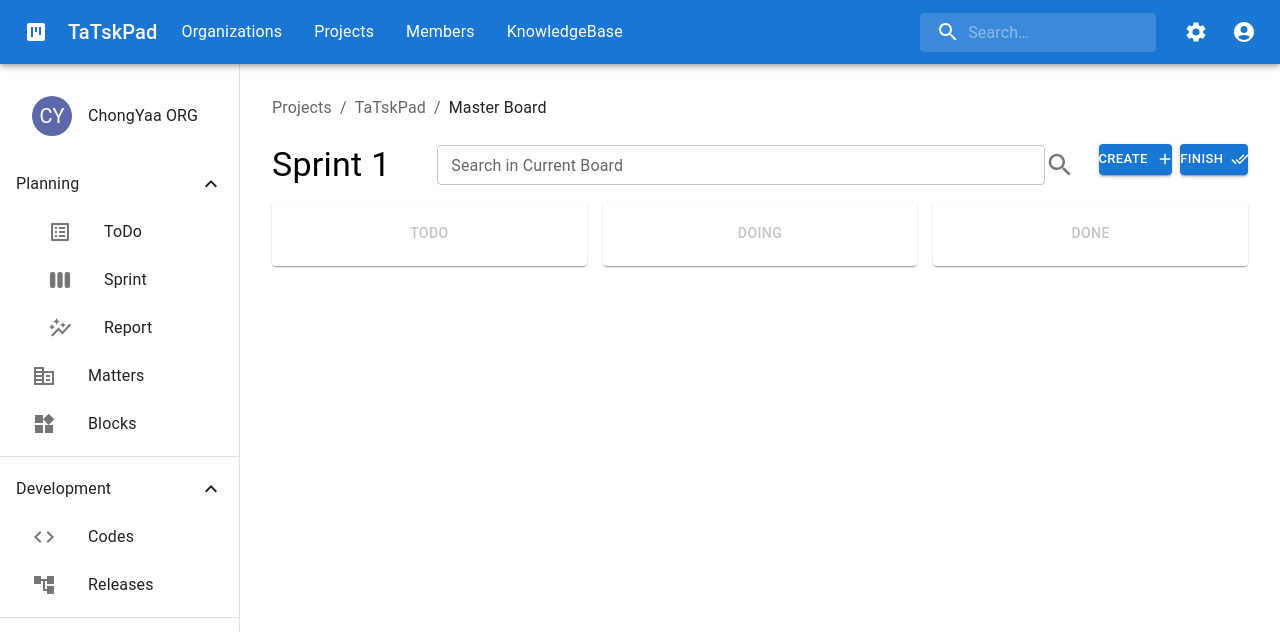
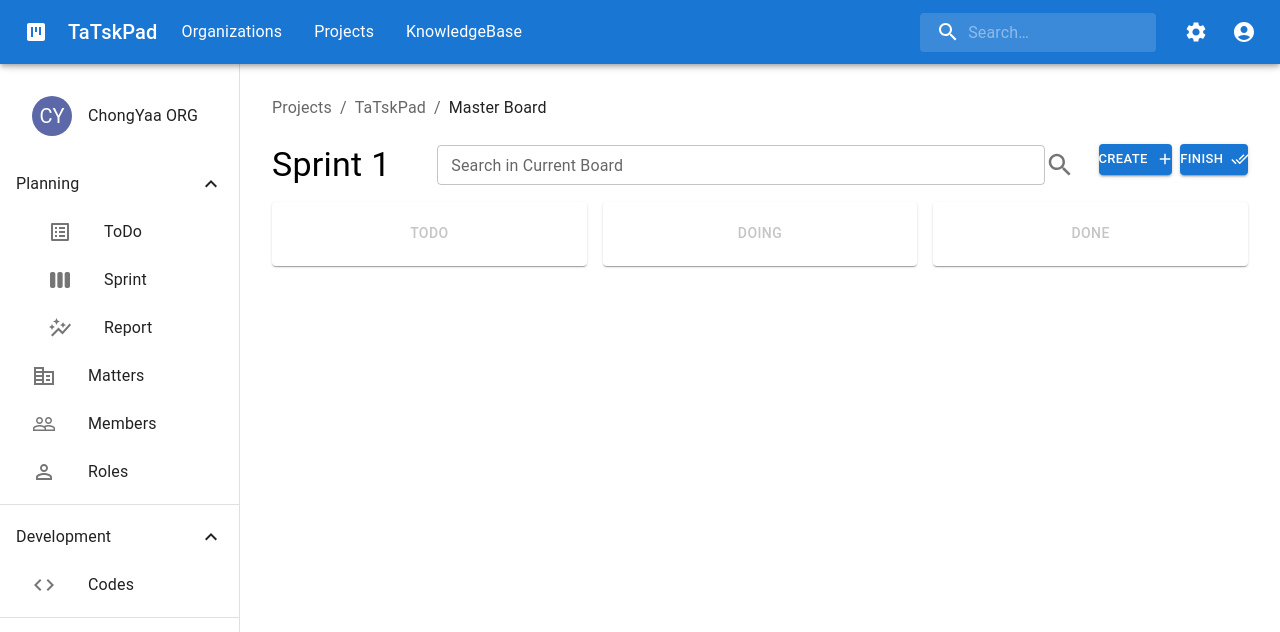
Before and after one commit to Varsion/TaTskPad-Front, a React (Create React App) app: page / in a window 1280 px wide. Shown: the top 632 px of the page. Built offline with nearby package versions, Linux system fonts and the light colour scheme.

Commit message:
feat: update the header and sidebars

```diff
--- a/src/components/Items/HeaderBar.tsx
+++ b/src/components/Items/HeaderBar.tsx
@@ -34,19 +34,14 @@ const HeaderBar = () => {
         </Typography>
         <Box sx={{ flexGrow: 1, display: { xs: 'none', md: 'flex' }, mx: 1  }}>
           <List sx={{ display: { xs: 'none', md: 'flex' } }}>
-          <ListItem button key={'Organizations'}>
-              <ListItemText primary={'Organizations'} onClick={ () => {navigate("/organization")} }>
+          <ListItem button key={'Organizations'} onClick={ () => {navigate("/organization")} }>
+              <ListItemText primary={'Organizations'}>
                 Organizations
               </ListItemText>
             </ListItem>
-            <ListItem button key={'Projects'}>
-              <ListItemText primary={'Projects'} onClick={ () => {navigate("/project")} }>
+            <ListItem button key={'Projects'} onClick={ () => {navigate("/project")} }>
+              <ListItemText primary={'Projects'}>
                 Projects
-              </ListItemText>
-            </ListItem>
-            <ListItem button key={'Members'}>
-              <ListItemText primary={'Members'} onClick={ () => {navigate("/members")} }>
-                Members
               </ListItemText>
             </ListItem>
             <ListItem button key={'KnowledgeBase'}>
--- a/src/components/Items/SideBar.tsx
+++ b/src/components/Items/SideBar.tsx
@@ -12,6 +12,8 @@ import WidgetsIcon from "@mui/icons-material/Widgets";
 import CodeIcon from "@mui/icons-material/Code";
 import AccountTreeIcon from "@mui/icons-material/AccountTree";
 import StringAvatar from "../Functions/StringAvatar";
+import PeopleOutlineIcon from '@mui/icons-material/PeopleOutline';
+import PermIdentityIcon from '@mui/icons-material/PermIdentity';
 
 const SideBar = () => {
 
@@ -55,18 +57,18 @@ const SideBar = () => {
 
         <Collapse in={plan} timeout="auto" unmountOnExit>
           <List component="div" disablePadding>
-            <ListItemButton sx={{ pl: 6 }}>
+            <ListItemButton sx={{ pl: 6 }} onClick={ () => {navigate("/backlog")} }>
               <ListItemIcon>
                 <ListAltIcon />
               </ListItemIcon>
-              <ListItemText primary="ToDo" onClick={ () => {navigate("/backlog")} } />
+              <ListItemText primary="ToDo"/>
             </ListItemButton>
 
-            <ListItemButton sx={{ pl: 6 }}>
+            <ListItemButton sx={{ pl: 6 }} onClick={ () => {navigate("/")} } >
               <ListItemIcon>
                 <ViewWeekIcon />
               </ListItemIcon>
-              <ListItemText primary="Sprint" onClick={ () => {navigate("/")} } />
+              <ListItemText primary="Sprint"/>
             </ListItemButton>
 
             <ListItemButton sx={{ pl: 6 }}>
@@ -83,11 +85,18 @@ const SideBar = () => {
               <ListItemText primary="Matters" />
             </ListItemButton>
 
-            <ListItemButton sx={{ pl: 4 }}>
+            <ListItemButton sx={{ pl: 4 }} onClick={ () => {navigate("/members")} }>
               <ListItemIcon>
-                <WidgetsIcon />
+                <PeopleOutlineIcon />
               </ListItemIcon>
-              <ListItemText primary="Blocks" />
+              <ListItemText primary="Members" />
+            </ListItemButton>
+
+            <ListItemButton sx={{ pl: 4 }} onClick={ () => {navigate("/roles")} }>
+              <ListItemIcon>
+                <PermIdentityIcon />
+              </ListItemIcon>
+              <ListItemText primary="Roles" />
             </ListItemButton>
           </List>
         </Collapse>
@@ -109,12 +118,6 @@ const SideBar = () => {
               </ListItemIcon>
               <ListItemText primary="Codes" />
             </ListItemButton>
-            <ListItemButton sx={{ pl: 4 }}>
-              <ListItemIcon>
-                <AccountTreeIcon />
-              </ListItemIcon>
-              <ListItemText primary="Releases" />
-            </ListItemButton>
           </List>
         </Collapse>
       </List>
```
